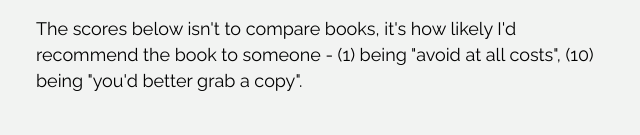
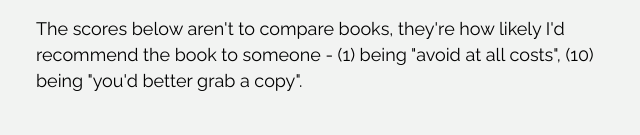
Before and after one commit to sashakaufmann/profile, a plain HTML site: page notes.html in a window 1280 px wide. Shown: the part 351-486 px from the top of the page, without its empty margins (314-954 px from the left). Drawn offline with nearby package versions, Linux system fonts and the light colour scheme.

Commit message:
spelling issue on notes page

```diff
--- a/notes.html
+++ b/notes.html
@@ -48,7 +48,7 @@
 
 <p>I don't recommend reading someone else's notes in place of reading the book. I'm sharing them here in the hope that they help someone find something new, or make a connection. If you find them useful, I'd really like to hear about it!</p>
 
-<p>The scores below isn't to compare books, it's how likely I'd recommend the book to someone - (1) being "avoid at all costs", (10) being "you'd better grab a copy".</p>
+<p>The scores below aren't to compare books, they're how likely I'd recommend the book to someone - (1) being "avoid at all costs", (10) being "you'd better grab a copy".</p>
 
 <ul>
 
```
